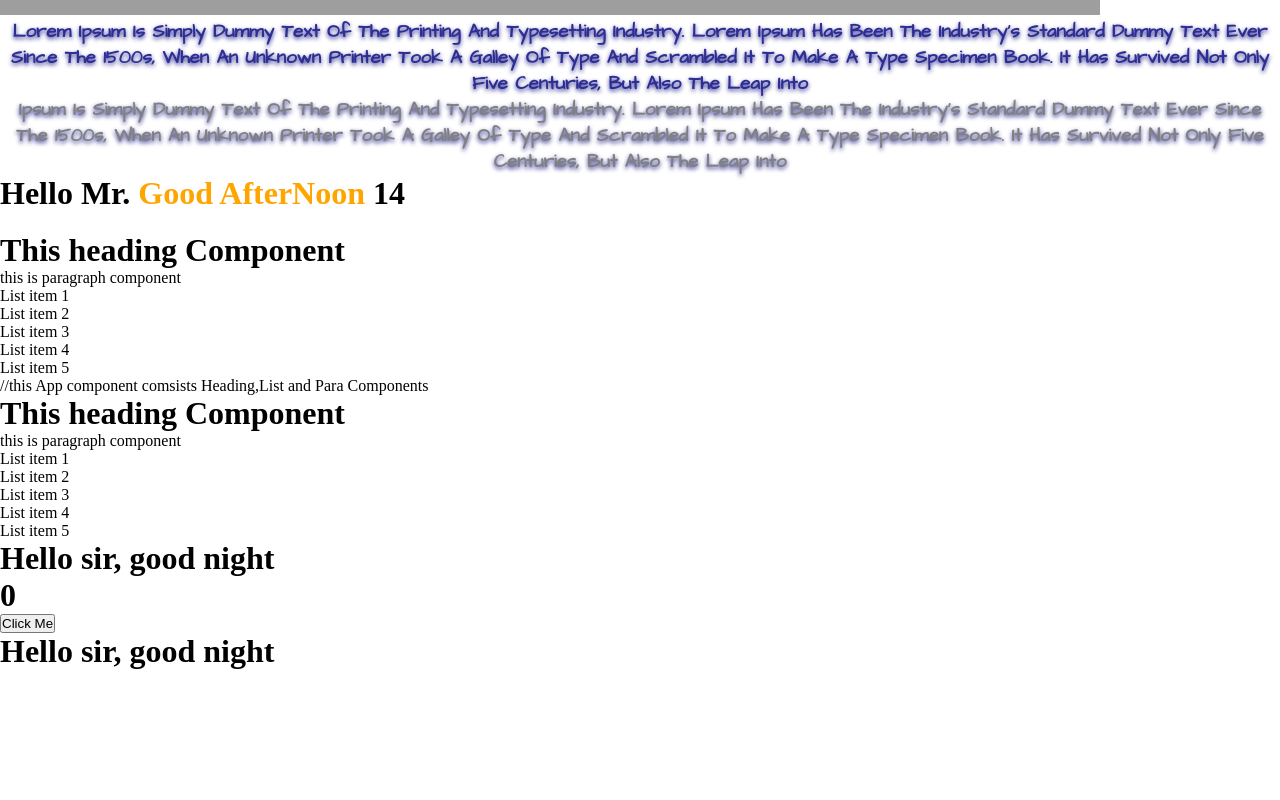
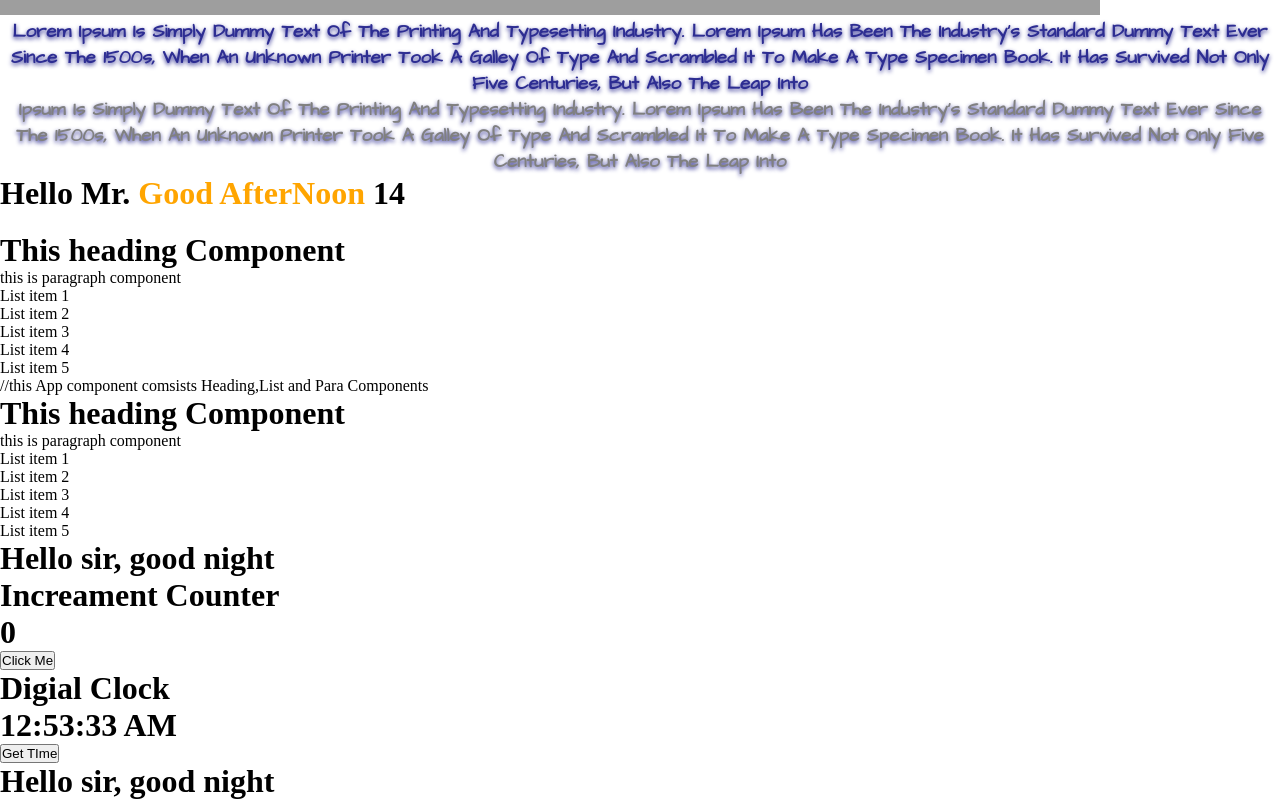
Before and after one commit to sushilv3/reactPrac, a React (Create React App) app: page / in a window 1280 px wide. Shown: the part 527-1327 px from the top of the page. Before the commit the page ends 1197 px from the top, so only its background shows below. Built offline with nearby package versions, Linux system fonts and the light colour scheme; grey boxes are pictures that could not be loaded.

Commit message:
digital clock

```diff
--- a/src/App.js
+++ b/src/App.js
@@ -19,16 +19,31 @@ const IncNum = () =>{
   //  console.log('clicked ', count++);
 };
 
+let currentTime = new Date().toLocaleTimeString();
+
+const [curTime,setCtime] = useState(currentTime);
+
+const UpdateTime = ()=>{
+  currentTime = new Date().toLocaleTimeString();
+  setCtime(currentTime);
+};
   return (
    <>
    <Heading />
+
    <Para />
+
    <List />
+
    <Greeting />
 
+   <h1>Increament Counter</h1>
    <h1> {count} </h1>
+   <button onClick={IncNum}> Click Me</button>
 
-   <button onClick={IncNum}> Click Me</button>
+   <h1>Digial Clock</h1>
+   <h1 >{curTime}</h1>
+   <button onClick={UpdateTime}>Get TIme</button>
 
 
    </>
```
